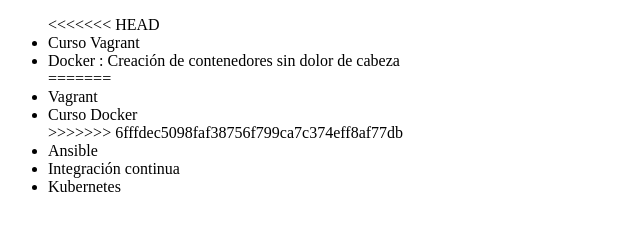
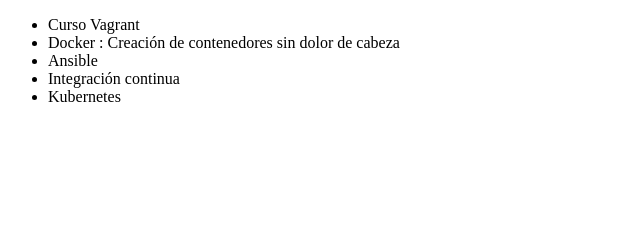
Before and after one commit to miguelalanis/curso-git-alura, a plain HTML site: page index.html in a window 1280 px wide. Shown: the whole page, without its empty margins (0-640 px from the left). Drawn offline with Linux system fonts and the light colour scheme.

Commit message:
Cambio nombre cursos

```diff
--- a/index.html
+++ b/index.html
@@ -6,13 +6,8 @@
 </head>
 <body>
      <ul>
-<<<<<<< HEAD
          <li> Curso Vagrant </li>
          <li> Docker : Creación de contenedores sin dolor de cabeza </li>
-=======
-         <li> Vagrant </li>
-         <li> Curso Docker </li>
->>>>>>> 6fffdec5098faf38756f799ca7c374eff8af77db
          <li> Ansible </li>
          <li> Integración continua</li>
          <li> Kubernetes </li>
```
